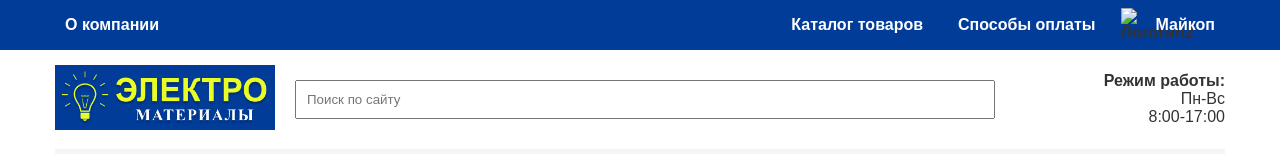
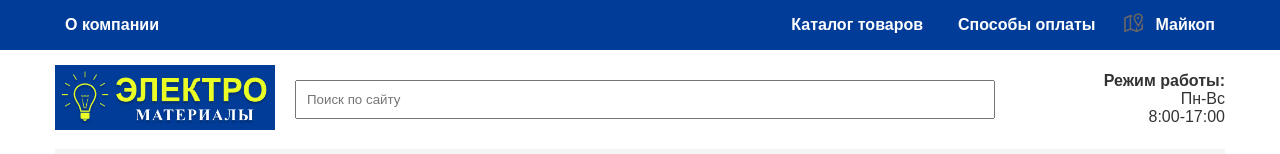
Before and after one commit to DariaDyak/Electrometerialy.github.io, a plain HTML site: page index.html in a window 1280 px wide. Shown: the top 154 px of the page. Drawn offline with Linux system fonts and the light colour scheme; files whose address does not match are found by name; a web font is replaced by a local one.

Commit message:
Update index.html

```diff
--- a/index.html
+++ b/index.html
@@ -17,7 +17,7 @@
                     <a href="#payment" class="right">Способы оплаты</a>
                     <div class="city-info">
                         <div class="logo2">
-                            <img src="images/Mask group.png" alt="Логотип2" height="25">
+                            <img src="image/Mask group.png" alt="Логотип2" height="25">
                         </div>
                         <a href="#Maykop2" class="right2">Майкоп</a>
                     </div>
```
